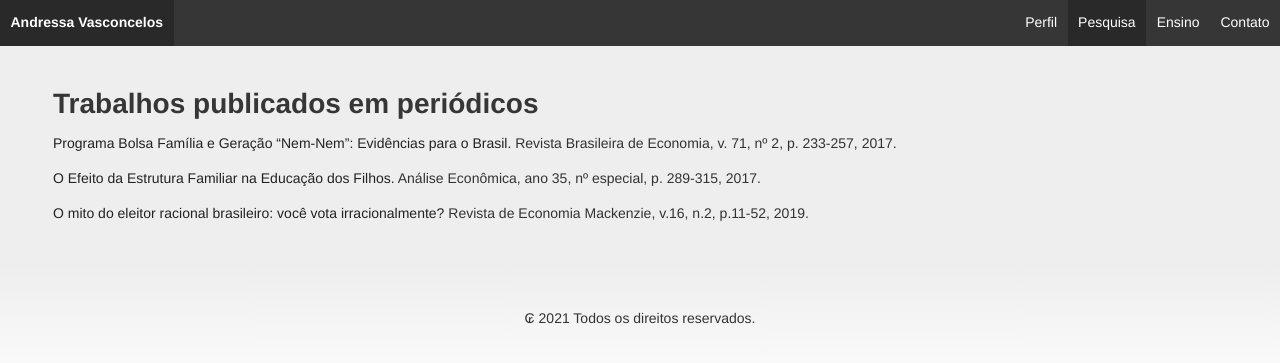
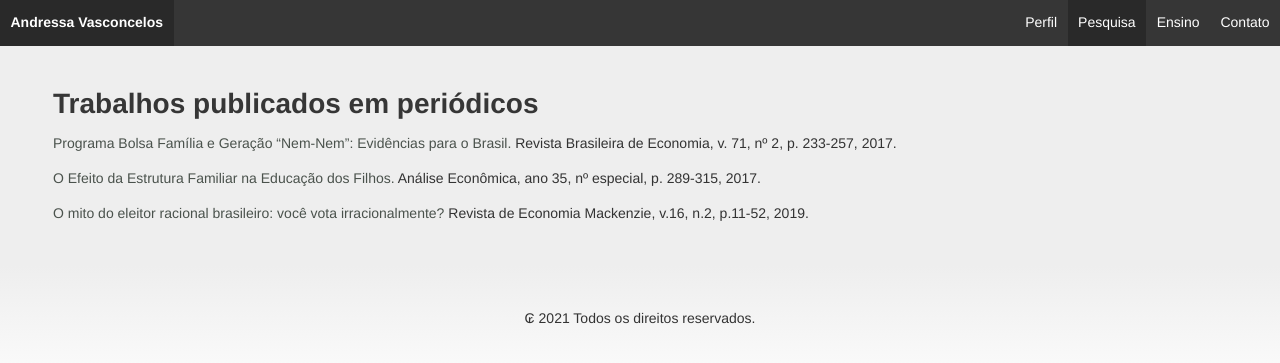
Before and after one commit to andressamielke/andressamielke.github.io, a Jekyll site: the page built from pesquisa.md, in a window 1280 px wide. Shown: the top 363 px of the page. Built offline with Jekyll 4.4.1, drawn with Linux system fonts in a browser that asks for light colours; some web fonts are replaced.

Commit message:
Update main.scss

```diff
--- a/_sass/main.scss
+++ b/_sass/main.scss
@@ -8,7 +8,7 @@ $bodyColor: #333333;
 }
 
 a:link {
-  color: #222;
+  color: #4a524c;
 }
 
 body {
```
